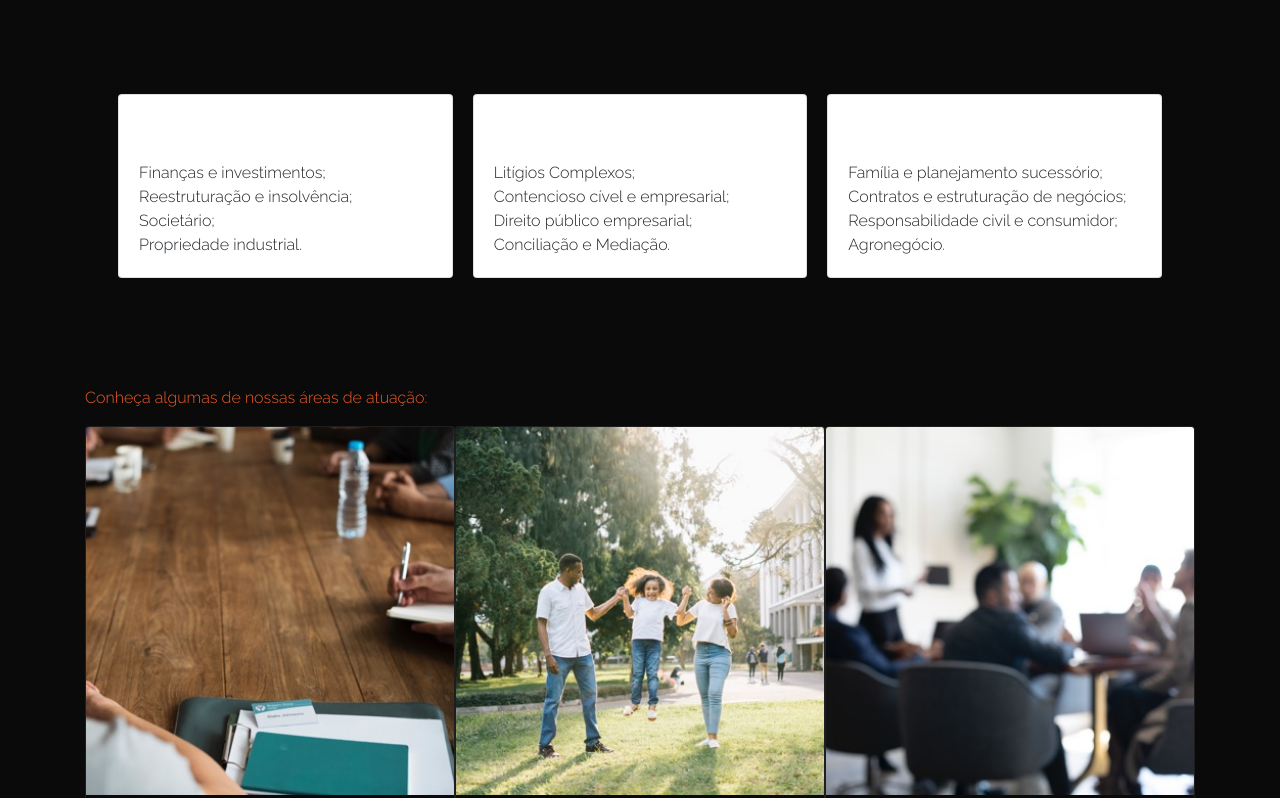
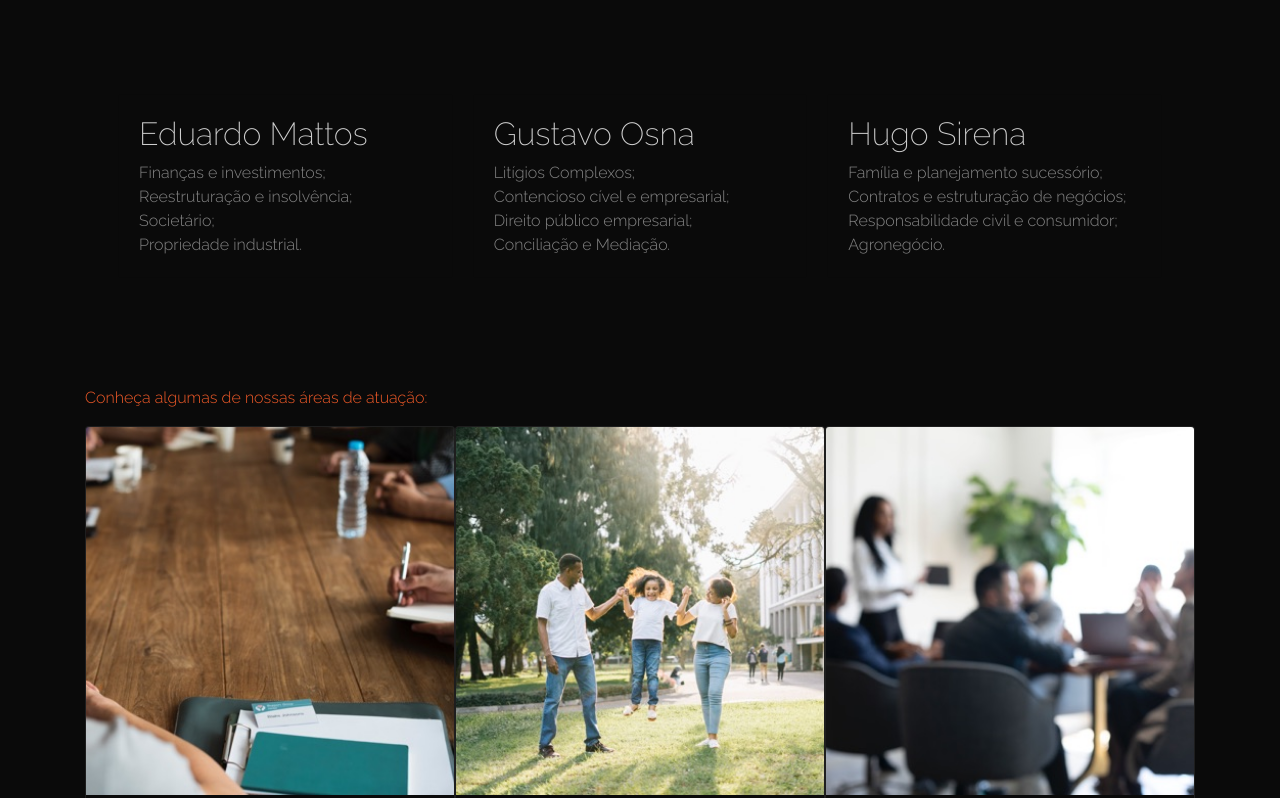
Before and after one commit to rwsaraujo/araujo-advocacia, a plain HTML site: page atuacao.html in a window 1280 px wide. Shown: the part 545-1343 px from the top of the page. Drawn offline with nearby package versions, Linux system fonts and the light colour scheme.

Commit message:
ajustes para a página 'atuação'

```diff
--- a/css/custom.css
+++ b/css/custom.css
@@ -1,4 +1,7 @@
 /* Geral */
+* {
+    font-weight: 200;
+}
 body {
     background-color: #0a0a0a;
     font-family: 'Raleway', sans-serif;
@@ -43,7 +46,7 @@ nav#menuNavegacao a {
 }
 /* Seção Sobre na página Home */
 div#secao-atuacao {
-    height: 600px;
+    min-height: 600px;
 }
 div#secao-atuacao p, div#secao-atuacao a {
     color: rgba(255, 255, 255, 0.5)
@@ -115,3 +118,18 @@ div .modal-footer button:hover, a:hover {
 div#desenvolvedor {
     text-align: center;
 }
+/* Página Sócios */
+/* Seção Sócios */
+#socios-socios div{
+    color: rgba(255, 255, 255, 0.5);
+    background-color: #0a0a0a;
+}
+#socios-socios a {
+    color: rgba(255, 255, 255, 0.8);
+    transition: 0.5s;
+    font-weight: 200;
+}
+#socios-socios a:hover {
+    color: #f05a28;
+    transition: 0.5s;
+}
```
